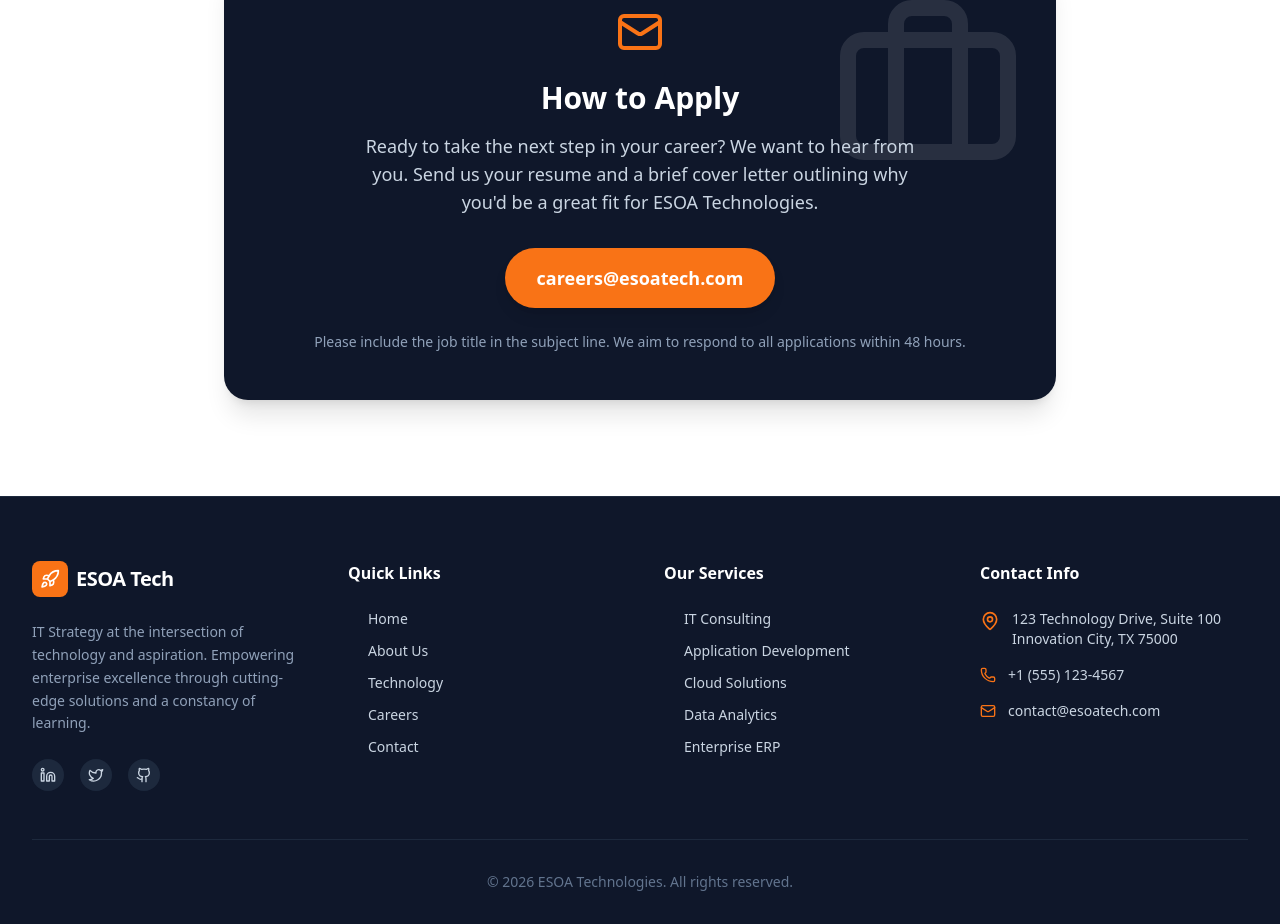
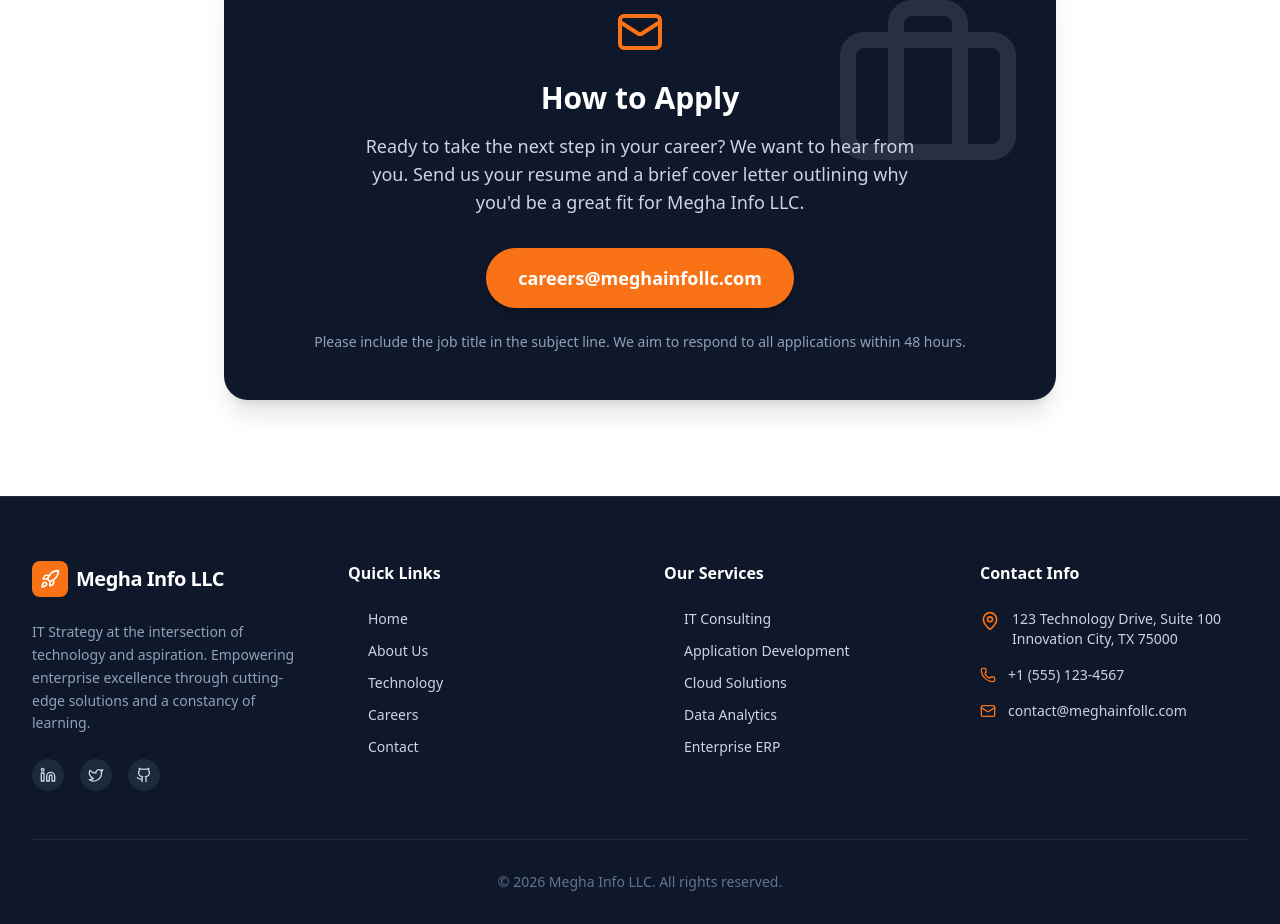
Before and after one commit to prasads6507/Megha-Info-LLC, a Next.js app: page /careers in a window 1280 px wide. Shown: the part 1529-2453 px from the top of the page. Built offline with nearby package versions, Linux system fonts and the light colour scheme.

Commit message:
chore: rename brand to Megha Info LLC and update contact info

```diff
--- a/package.json
+++ b/package.json
@@ -1,5 +1,5 @@
 {
-  "name": "temp-app",
+  "name": "megha-info-llc",
   "version": "0.1.0",
   "private": true,
   "scripts": {
--- a/src/app/about/page.tsx
+++ b/src/app/about/page.tsx
@@ -49,7 +49,7 @@ export default function About() {
             transition={{ duration: 0.6 }}
             className="text-4xl md:text-5xl lg:text-6xl font-bold mb-6 tracking-tight"
           >
-            About <span className="text-accent">ESOA Technologies</span>
+            About <span className="text-accent">Megha Info LLC</span>
           </motion.h1>
           <motion.p
             initial={{ opacity: 0, y: 20 }}
@@ -75,7 +75,7 @@ export default function About() {
             >
               <h2 className="text-3xl font-bold text-primary">Our Mission</h2>
               <p className="text-lg text-slate-600 leading-relaxed">
-                At ESOA Technologies, our mission is to empower enterprises by bridging the gap between ambitious business goals and actionable technological realities. We deliver strategic, end-to-end IT solutions designed not just to meet the needs of today, but to architect the success of tomorrow.
+                At Megha Info LLC, our mission is to empower enterprises by bridging the gap between ambitious business goals and actionable technological realities. We deliver strategic, end-to-end IT solutions designed not just to meet the needs of today, but to architect the success of tomorrow.
               </p>
               <p className="text-lg text-slate-600 leading-relaxed">
                 We commit to our clients' success with unwavering dedication, operating as an extension of your own team to achieve mutual breakthroughs.
--- a/src/app/careers/page.tsx
+++ b/src/app/careers/page.tsx
@@ -113,13 +113,13 @@ export default function Careers() {
               <Mail className="w-12 h-12 text-accent mb-6" />
               <h2 className="text-3xl font-bold mb-4">How to Apply</h2>
               <p className="text-lg text-slate-300 mb-8 max-w-xl">
-                Ready to take the next step in your career? We want to hear from you. Send us your resume and a brief cover letter outlining why you'd be a great fit for ESOA Technologies.
+                Ready to take the next step in your career? We want to hear from you. Send us your resume and a brief cover letter outlining why you'd be a great fit for Megha Info LLC.
               </p>
               <a
-                href="mailto:careers@esoatech.com"
+                href="mailto:careers@meghainfollc.com"
                 className="inline-flex items-center px-8 py-4 rounded-full bg-accent text-white font-semibold text-lg hover:bg-white hover:text-primary transition-colors shadow-lg"
               >
-                careers@esoatech.com
+                careers@meghainfollc.com
               </a>
               <p className="mt-6 text-sm text-slate-400">
                 Please include the job title in the subject line. We aim to respond to all applications within 48 hours.
--- a/src/app/contact/page.tsx
+++ b/src/app/contact/page.tsx
@@ -68,7 +68,7 @@ export default function Contact() {
                     </div>
                     <div>
                       <h3 className="font-semibold text-lg text-white mb-1">Email Address</h3>
-                      <p className="text-slate-400">contact@esoatech.com</p>
+                      <p className="text-slate-400">contact@meghainfollc.com</p>
                     </div>
                   </div>
                 </div>
--- a/src/app/layout.tsx
+++ b/src/app/layout.tsx
@@ -10,7 +10,7 @@ const inter = Inter({
 });
 
 export const metadata: Metadata = {
-  title: "Corporate IT Services",
+  title: "Megha Info LLC - Corporate IT Services",
   description: "Empowering Enterprise Excellence",
 };
 
--- a/src/app/page.tsx
+++ b/src/app/page.tsx
@@ -123,7 +123,7 @@ export default function Home() {
             >
               <h2 className="text-3xl md:text-4xl font-bold text-primary mb-6">Driving Innovation with <span className="text-accent">Velocity</span></h2>
               <p className="text-lg text-slate-600 mb-6 leading-relaxed">
-                At ESOA Technologies, we believe in a constancy of learning. Our mission is to bridge the gap between your aspirations and technological realities.
+                At Megha Info LLC, we believe in a constancy of learning. Our mission is to bridge the gap between your aspirations and technological realities.
               </p>
               <p className="text-lg text-slate-600 mb-8 leading-relaxed">
                 By combining industry expertise with cutting-edge tools, we engineer solutions that not only solve today's challenges but future-proof your business for tomorrow.
--- a/src/app/services/page.tsx
+++ b/src/app/services/page.tsx
@@ -142,7 +142,7 @@ export default function Services() {
           >
             <h2 className="text-3xl md:text-4xl font-bold mb-6">Ready to transform your business?</h2>
             <p className="text-lg text-slate-300 mb-8 max-w-2xl mx-auto">
-              Partner with ESOA Technologies to leverage our expertise and propel your enterprise to new heights of success.
+              Partner with Megha Info LLC to leverage our expertise and propel your enterprise to new heights of success.
             </p>
             <a href="/contact" className="inline-flex items-center justify-center px-8 py-4 text-base font-medium rounded-full text-white bg-accent hover:bg-accent/90 transition-colors shadow-lg hover:shadow-accent/20">
               Get in Touch Today
--- a/src/app/technology/page.tsx
+++ b/src/app/technology/page.tsx
@@ -77,7 +77,7 @@ export default function Technology() {
             >
               <h2 className="text-3xl lg:text-4xl font-bold text-primary">The Constancy of <span className="text-accent">Learning</span></h2>
               <p className="text-lg text-slate-600 leading-relaxed">
-                In the technology sector, stagnation is the enemy of success. At ESOA Technologies, our fundamental approach to technology is rooted in what we call the <strong>Constancy of Learning</strong>.
+                In the technology sector, stagnation is the enemy of success. At Megha Info LLC, our fundamental approach to technology is rooted in what we call the <strong>Constancy of Learning</strong>.
               </p>
               <p className="text-lg text-slate-600 leading-relaxed">
                 We believe that staying ahead of the tech curve isn’t just about adopting the latest framework—it’s about fundamentally understanding emerging paradigms and how they can be applied to solve enterprise challenges more efficiently.
--- a/src/components/layout/Footer.tsx
+++ b/src/components/layout/Footer.tsx
@@ -12,7 +12,7 @@ export function Footer() {
               <div className="bg-accent text-white p-2 rounded-lg">
                 <Rocket className="w-5 h-5" />
               </div>
-              <span className="font-bold text-xl tracking-tight">ESOA Tech</span>
+              <span className="font-bold text-xl tracking-tight">Megha Info LLC</span>
             </Link>
             <p className="text-sm leading-relaxed text-slate-400">
               IT Strategy at the intersection of technology and aspiration. Empowering enterprise excellence through cutting-edge solutions and a constancy of learning.
@@ -80,14 +80,14 @@ export function Footer() {
               </li>
               <li className="flex items-center gap-3 text-sm">
                 <Mail className="w-4 h-4 text-accent shrink-0" />
-                <span>contact@esoatech.com</span>
+                <span>contact@meghainfollc.com</span>
               </li>
             </ul>
           </div>
         </div>
 
         <div className="pt-8 border-t border-slate-800 text-sm text-center text-slate-500">
-          <p>&copy; {new Date().getFullYear()} ESOA Technologies. All rights reserved.</p>
+          <p>&copy; {new Date().getFullYear()} Megha Info LLC. All rights reserved.</p>
         </div>
       </div>
     </footer>
--- a/src/components/layout/Navbar.tsx
+++ b/src/components/layout/Navbar.tsx
@@ -28,7 +28,7 @@ export function Navbar() {
               <div className="bg-primary text-white p-2 rounded-lg group-hover:bg-accent transition-colors">
                 <Rocket className="w-6 h-6" />
               </div>
-              <span className="font-bold text-xl tracking-tight text-primary">ESOA Tech</span>
+              <span className="font-bold text-xl tracking-tight text-primary">Megha Info LLC</span>
             </Link>
           </div>
 
```
